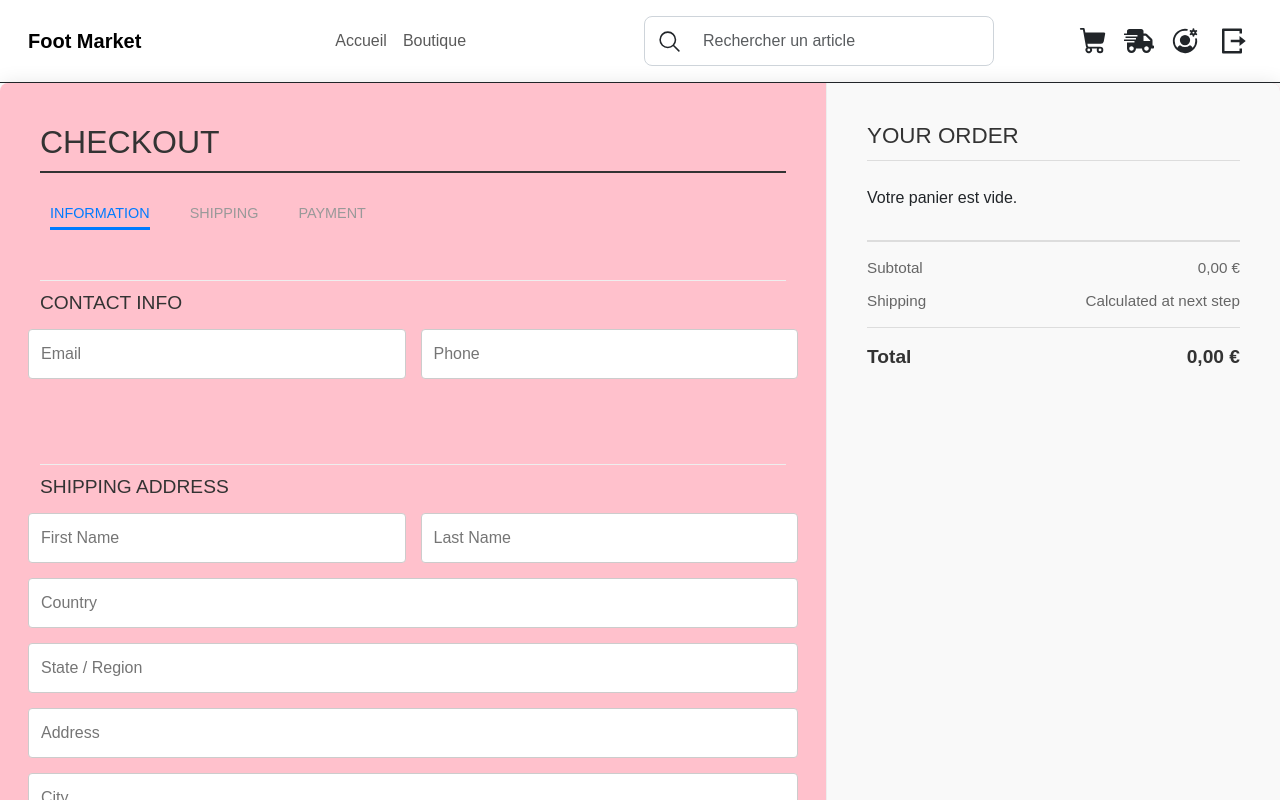
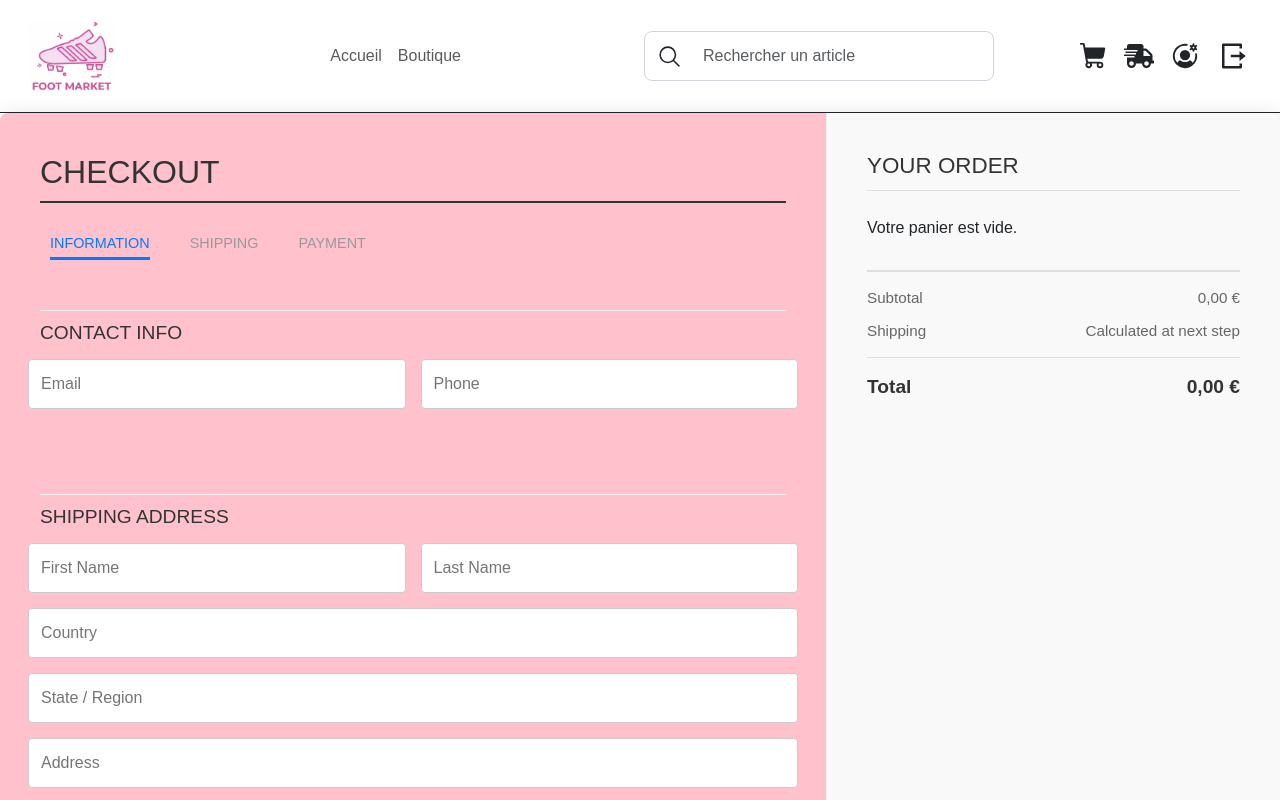
Before and after one commit to mohamed-amine-namasse/ecom-grp4, a React (Create React App) app: page /checkout in a window 1280 px wide. Shown: the top 800 px of the page. Built offline with nearby package versions, Linux system fonts and the light colour scheme.

Commit message:
commit logo fait

```diff
--- a/src/components/NavScrollExample/index.jsx
+++ b/src/components/NavScrollExample/index.jsx
@@ -288,8 +288,19 @@ function NavScrollExample() {
         <Container fluid className="d-flex align-items-center">
           {" "}
           <Navbar.Toggle aria-controls="nav-links-collapse" className="me-4" />
-          <Navbar.Brand as={NavLink} to="/" className="fw-bold ">
-            Foot Market
+          <Navbar.Brand
+            as={(props) => <a href="/" {...props} />}
+            to="/"
+            className=" d-flex align-items-center"
+          >
+            {/* ---------------------------------------------------- */}
+            {/* L'image de votre logo est ajoutée ici */}
+            {/* ---------------------------------------------------- */}
+            <img
+              src="../images/LOGO.jpg" // REMPLACEZ CETTE URL PAR L'URL DE VOTRE LOGO HEBERGÉ
+              alt="Foot Market Logo"
+              className="navbar-logo" // Classe pour le style
+            />
           </Navbar.Brand>
           {/* liens à l'intérieur du collapse */}
           <Navbar.Collapse id="nav-links-collapse">
--- a/src/components/NavScrollExample/style.css
+++ b/src/components/NavScrollExample/style.css
@@ -73,6 +73,11 @@
   overflow-y: auto;
 }
 
+.navbar-logo {
+  height: 70px;
+
+  margin-right: 1rem;
+}
 /* Mobile: burger left, brand next, then loupe + icons to the right;
           collapse of links will open full-width under the bar.
           Also hide the search input so only the loupe button remains. */
```
Also changed, not shown: public/images/LOGO.jpg (added).
